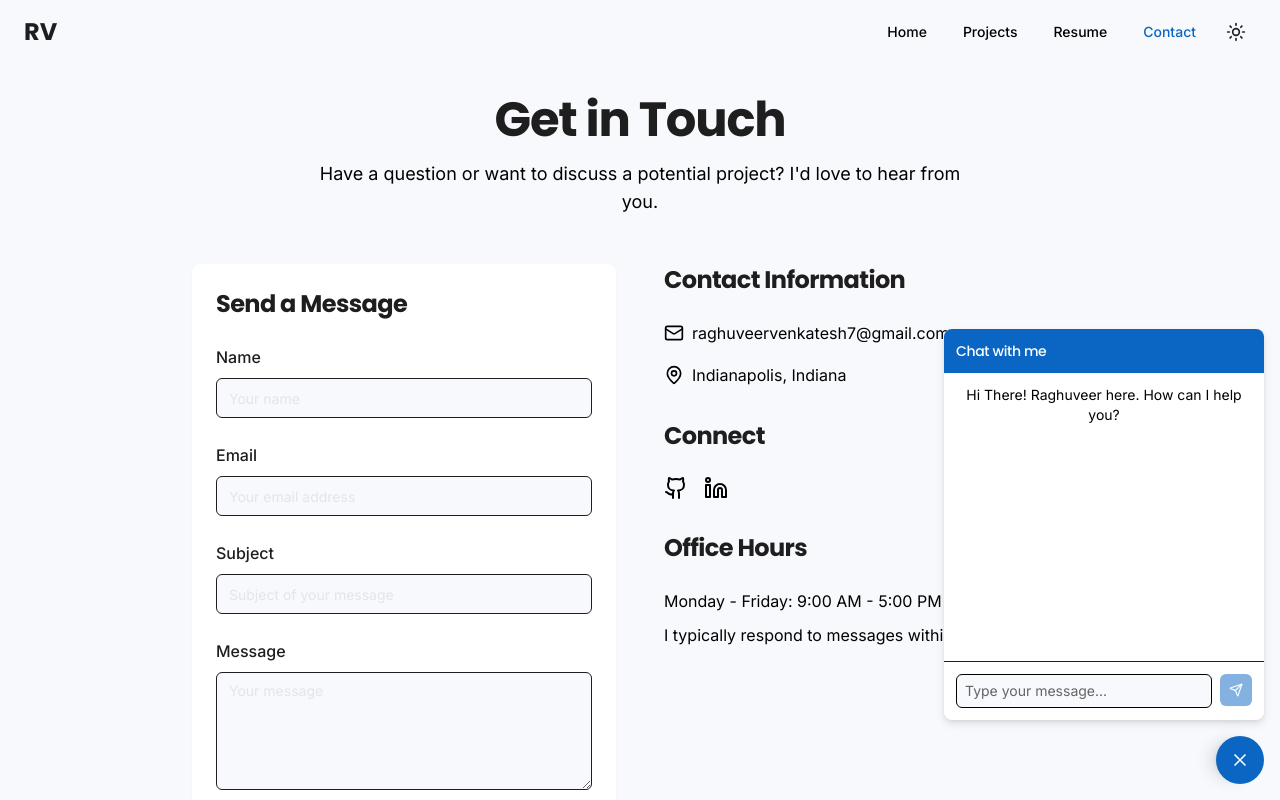
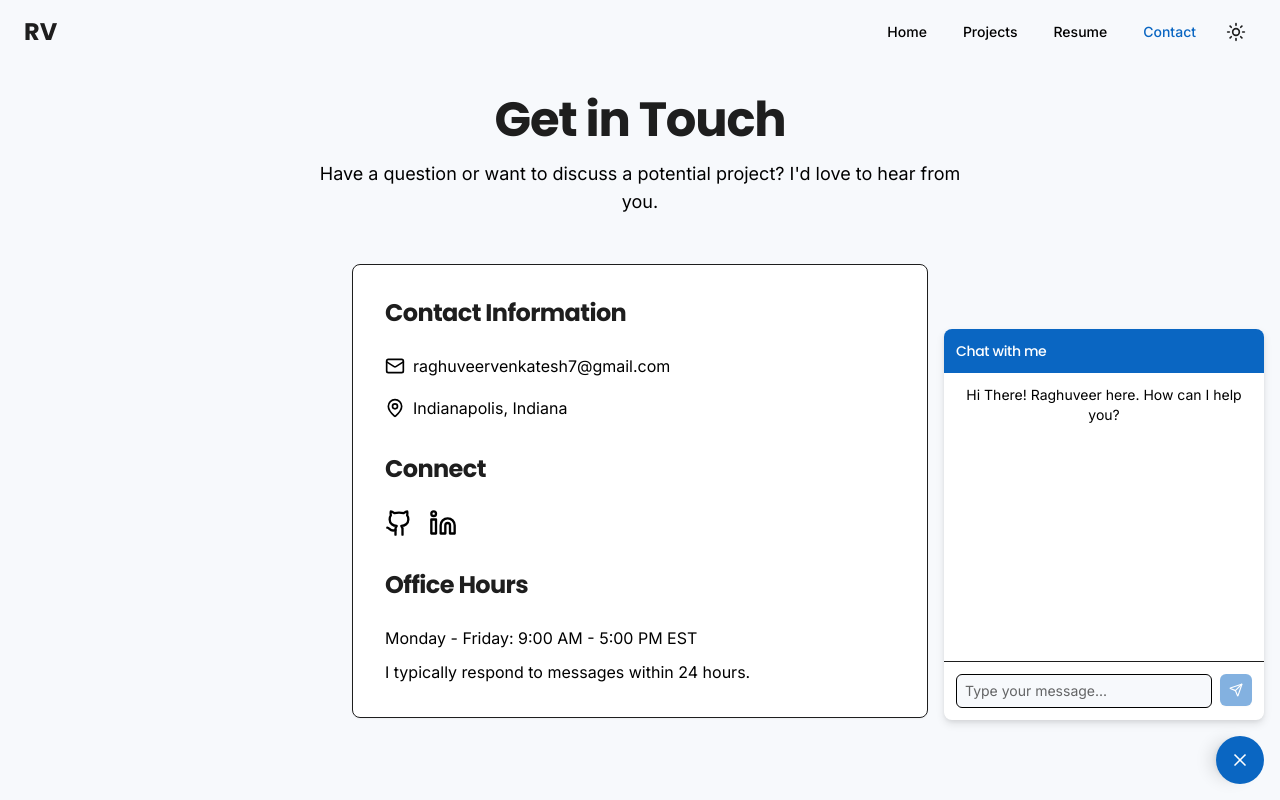
Before and after one commit to raghuveer9303/Portfolio, a React (Vite) app in the folder frontend/: page /contact in a window 1280 px wide. Shown: the top 800 px of the page. Built offline with nearby package versions, Linux system fonts and the light colour scheme.

Commit message:
Updated portfolio

```diff
--- a/frontend/src/pages/Contact.tsx
+++ b/frontend/src/pages/Contact.tsx
@@ -1,68 +1,6 @@
-import { useState } from "react";
-import { Button } from "@/components/ui/button";
-import { Input } from "@/components/ui/input";
-import { Textarea } from "@/components/ui/textarea";
-import { Github, Linkedin, Mail, MapPin, Phone, Send } from "lucide-react";
-import { useToast } from "@/hooks/use-toast";
+import { Github, Linkedin, Mail, MapPin } from "lucide-react";
 
 const Contact = () => {
-  const { toast } = useToast();
-  const [formData, setFormData] = useState({
-    name: "",
-    email: "",
-    subject: "",
-    message: "",
-  });
-  const [isSubmitting, setIsSubmitting] = useState(false);
-
-  const handleChange = (e: React.ChangeEvent<HTMLInputElement | HTMLTextAreaElement>) => {
-    const { name, value } = e.target;
-    setFormData(prev => ({
-      ...prev,
-      [name]: value
-    }));
-  };
-
-  const handleSubmit = async (e: React.FormEvent) => {
-    e.preventDefault();
-    setIsSubmitting(true);
-
-    try {
-      const response = await fetch('https://raghuveervenkatesh.us/api/chat', {
-        method: 'POST',
-        headers: {
-          'Content-Type': 'application/json',
-        },
-        body: JSON.stringify(formData)
-      });
-
-      if (!response.ok) {
-        throw new Error('Network response was not ok');
-      }
-
-      toast({
-        title: "Message Sent!",
-        description: "Thank you for reaching out. I'll get back to you soon.",
-      });
-
-      // Reset form
-      setFormData({
-        name: "",
-        email: "",
-        subject: "",
-        message: "",
-      });
-    } catch (error) {
-      toast({
-        title: "Error",
-        description: "There was an error sending your message. Please try again.",
-        variant: "destructive",
-      });
-    } finally {
-      setIsSubmitting(false);
-    }
-  };
-
   return (
     <div className="container mx-auto px-4 py-16 md:py-24">
       <h1 className="text-4xl md:text-5xl font-bold text-center mb-4">Get in Touch</h1>
@@ -70,82 +8,7 @@ const Contact = () => {
         Have a question or want to discuss a potential project? I'd love to hear from you.
       </p>
 
-      <div className="grid md:grid-cols-2 gap-12 max-w-4xl mx-auto">
-        {/* Contact Form */}
-        <div className="bg-card p-6 rounded-lg shadow-sm">
-          <h2 className="text-2xl font-bold mb-6">Send a Message</h2>
-          <form onSubmit={handleSubmit} className="space-y-6">
-            <div>
-              <label htmlFor="name" className="block mb-2 font-medium">
-                Name
-              </label>
-              <Input
-                id="name"
-                name="name"
-                value={formData.name}
-                onChange={handleChange}
-                required
-                placeholder="Your name"
-              />
-            </div>
-
-            <div>
-              <label htmlFor="email" className="block mb-2 font-medium">
-                Email
-              </label>
-              <Input
-                id="email"
-                name="email"
-                type="email"
-                value={formData.email}
-                onChange={handleChange}
-                required
-                placeholder="Your email address"
-              />
-            </div>
-
-            <div>
-              <label htmlFor="subject" className="block mb-2 font-medium">
-                Subject
-              </label>
-              <Input
-                id="subject"
-                name="subject"
-                value={formData.subject}
-                onChange={handleChange}
-                required
-                placeholder="Subject of your message"
-              />
-            </div>
-
-            <div>
-              <label htmlFor="message" className="block mb-2 font-medium">
-                Message
-              </label>
-              <Textarea
-                id="message"
-                name="message"
-                value={formData.message}
-                onChange={handleChange}
-                required
-                placeholder="Your message"
-                rows={5}
-              />
-            </div>
-
-            <Button
-              type="submit"
-              disabled={isSubmitting}
-              className="w-full"
-            >
-              {isSubmitting ? "Sending..." : "Send Message"}
-              <Send className="ml-2 h-4 w-4" />
-            </Button>
-          </form>
-        </div>
-
-        {/* Contact Information */}
-        <div className="space-y-8">
+      <div className="max-w-xl mx-auto space-y-8 bg-card p-8 rounded-lg shadow-sm border border-border">
         <div>
           <h2 className="text-2xl font-bold mb-6">Contact Information</h2>
           <div className="space-y-4">
@@ -167,19 +30,19 @@ const Contact = () => {
               href="https://github.com/raghuveer9303"
               target="_blank"
               rel="noopener noreferrer"
-                className="text-black hover:text-primary transition-colors"
+              className="text-black hover:text-primary transition-colors hover:-translate-y-1 transform duration-200"
               aria-label="GitHub"
             >
-                <Github size={24} />
+              <Github size={28} />
             </a>
             <a
               href="https://www.linkedin.com/in/raghuveer-venkatesh"
               target="_blank"
               rel="noopener noreferrer"
-                className="text-black hover:text-primary transition-colors"
+              className="text-black hover:text-primary transition-colors hover:-translate-y-1 transform duration-200"
               aria-label="LinkedIn"
             >
-                <Linkedin size={24} />
+              <Linkedin size={28} />
             </a>
           </div>
         </div>
@@ -195,7 +58,6 @@ const Contact = () => {
         </div>
       </div>
     </div>
-    </div>
   );
 };
 
```
Lines whose indentation alone changed are shown as unchanged.
